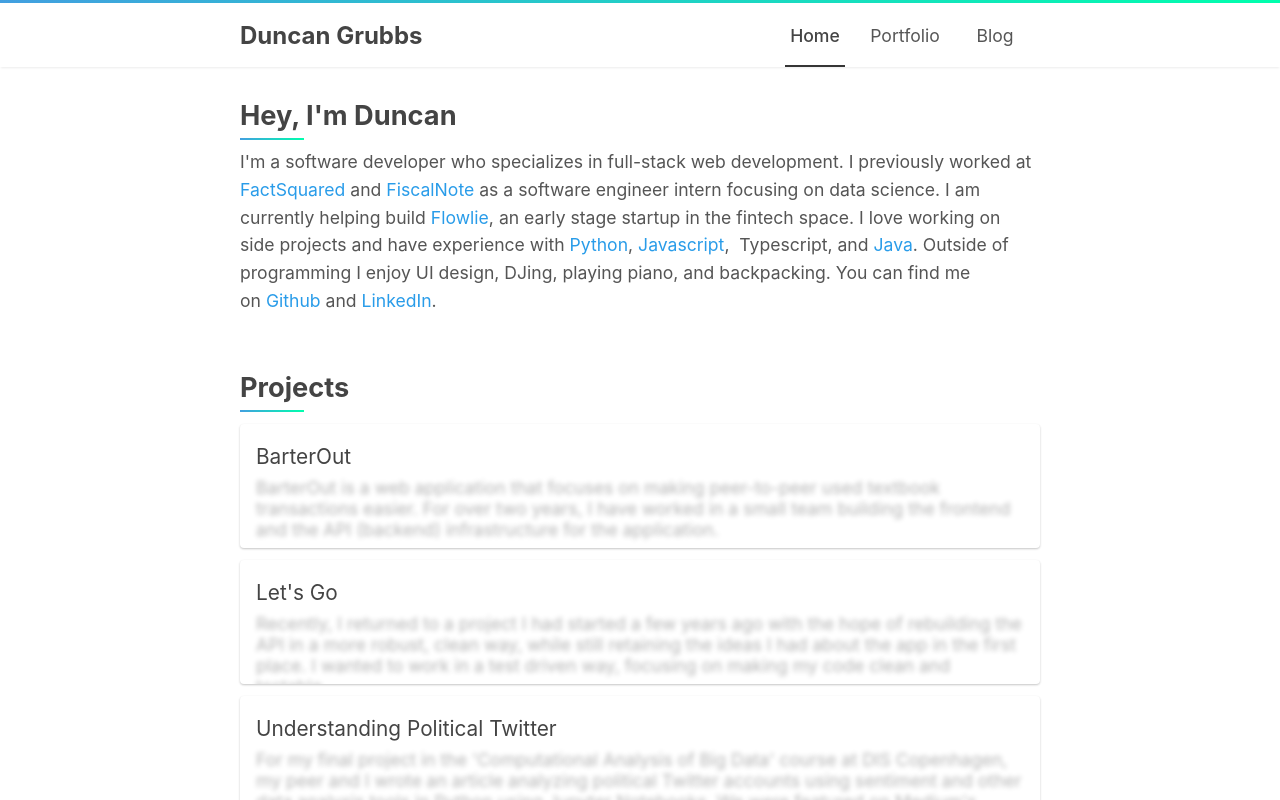
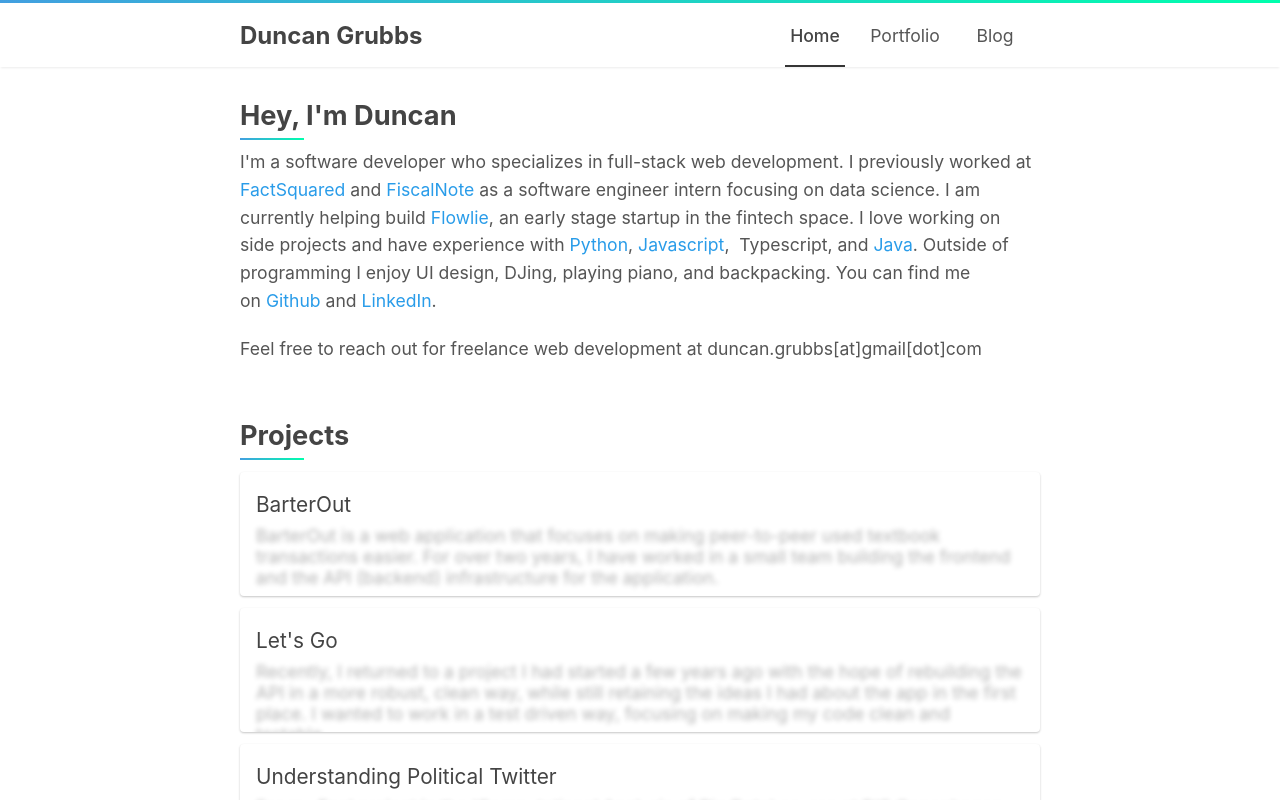
Before and after one commit to duncangrubbs/portfolio, a React (Create React App) app: page / in a window 1280 px wide. Shown: the top 800 px of the page. Built offline with nearby package versions, Linux system fonts and the light colour scheme.

Commit message:
Add freelance work.

```diff
--- a/src/routes/Home.jsx
+++ b/src/routes/Home.jsx
@@ -30,6 +30,10 @@
           Outside of programming I enjoy UI design, DJing, playing piano, and backpacking.
           You can find me on&nbsp;<a rel="noopenner external" href="https://github.com/duncangrubbs">Github</a>
           &nbsp;and&nbsp;<a rel="noopenner external" href="https://www.linkedin.com/in/duncan-grubbs-01979a14a/">LinkedIn</a>.
+        </p>
+        <br />
+        <p>
+          Feel free to reach  out for freelance web development at duncan.grubbs[at]gmail[dot]com
         </p>
       </div>
       <div className="home__grid-item">
```
